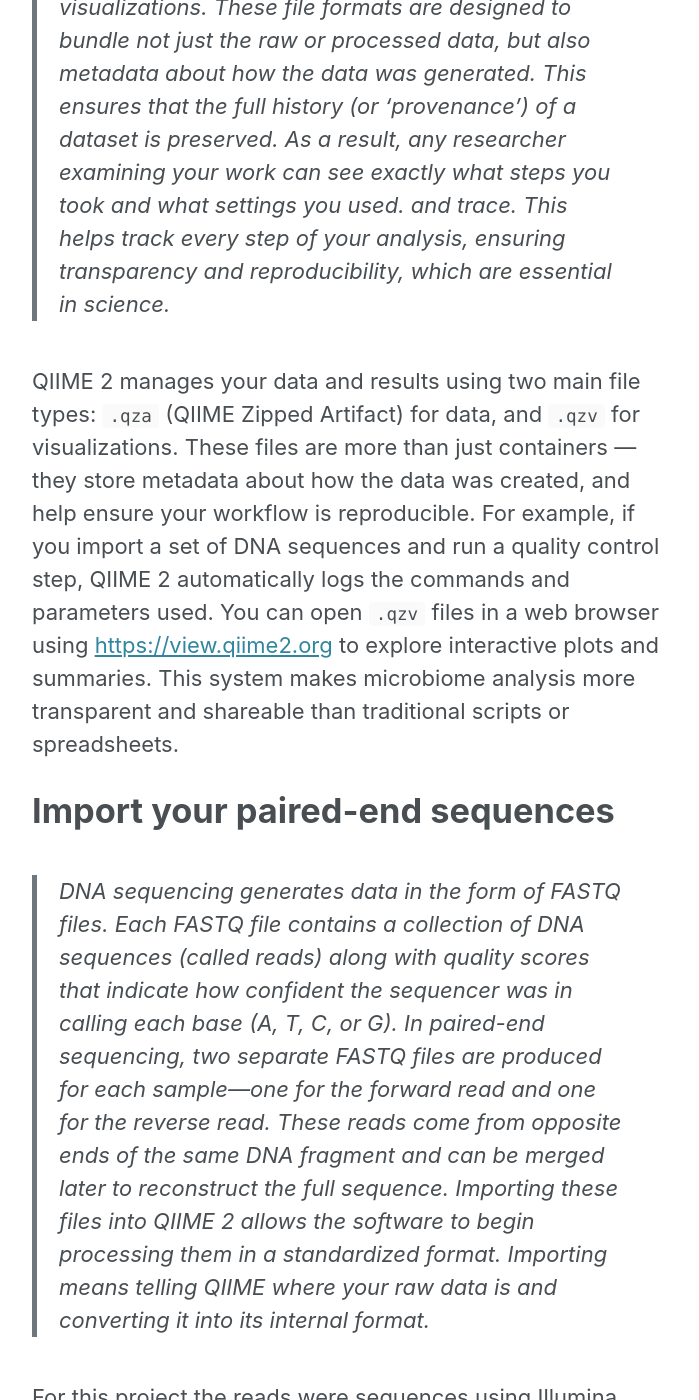
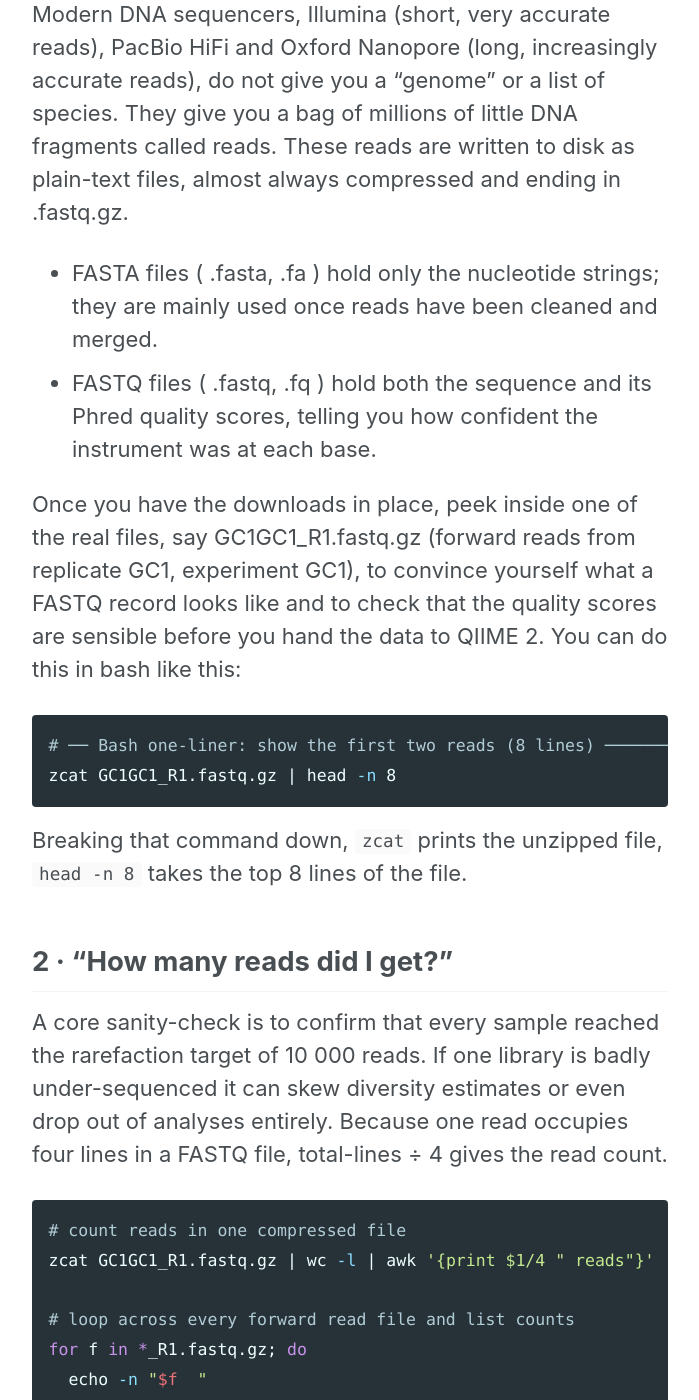
Before and after one commit to arua-microbiome/arua-microbiome.github.io, a Jekyll site: the page built from _tutorials/qiime2.md, in a window 1280 px wide and 1400 px high, scrolled down 2291 px. Shown: the whole window, without its empty margins (290-989 px from the left). Built offline with Jekyll 4.4.1, drawn with Linux system fonts in a browser that asks for light colours; cached includes are drawn as plain includes; nearby versions of some CDN libraries; some of the changed text lies outside the part shown.

Commit message:
Update qiime2.md
Signed-off-by: arua-microbiome <kaloyiannis.g.g@gmail.com>

````diff
--- a/_tutorials/qiime2.md
+++ b/_tutorials/qiime2.md
@@ -25,6 +25,66 @@ Alongside the raw FASTQ files you’ll find a manifest (listing file paths and r
 
 
 > Castrillo, G., Teixeira, P.J.P.L., Paredes, S.H., Law, T.F., de Lorenzo, L., Feltcher, M.E., Finkel, O.M., Breakfield, N.W., Mieczkowski, P., Jones, C.D., Paz-Ares, J., Dangl, J.L., 2017. Root microbiota drive direct integration of phosphate stress and immunity. Nature 543, 513–518. [doi:10.1038/nature21417](https://dx.doi.org/10.1038/nature21417)
+
+
+# Genetics Primer
+
+## 1 · What actually comes off a sequencer?
+
+Modern DNA sequencers, Illumina (short, very accurate reads), PacBio HiFi and Oxford Nanopore (long, increasingly accurate reads), do not give you a “genome” or a list of species. They give you a bag of millions of little DNA fragments called reads. These reads are written to disk as plain-text files, almost always compressed and ending in .fastq.gz.
+
+- FASTA files ( .fasta, .fa ) hold only the nucleotide strings; they are mainly used once reads have been cleaned and merged.
+- FASTQ files ( .fastq, .fq ) hold both the sequence and its Phred quality scores, telling you how confident the instrument was at each base.
+
+Once you have the downloads in place, peek inside one of the real files, say GC1GC1_R1.fastq.gz (forward reads from replicate GC1, experiment GC1), to convince yourself what a FASTQ record looks like and to check that the quality scores are sensible before you hand the data to QIIME 2. You can do this in bash like this:
+
+```bash
+# ── Bash one-liner: show the first two reads (8 lines) ───────────
+zcat GC1GC1_R1.fastq.gz | head -n 8
+```
+Breaking that command down, ```zcat``` prints the unzipped file, ```head -n 8``` takes the top 8 lines of the file.
+
+
+## 2 · “How many reads did I get?”
+
+A core sanity-check is to confirm that every sample reached the rarefaction target of 10 000 reads. If one library is badly under-sequenced it can skew diversity estimates or even drop out of analyses entirely. Because one read occupies four lines in a FASTQ file, total-lines ÷ 4 gives the read count.
+
+```bash
+# count reads in one compressed file
+zcat GC1GC1_R1.fastq.gz | wc -l | awk '{print $1/4 " reads"}'
+
+# loop across every forward read file and list counts
+for f in *_R1.fastq.gz; do
+  echo -n "$f  "
+  zcat "$f" | wc -l | awk '{printf "%d reads\n",$1/4}'
+done
+```
+
+## 3 · “Are the quality scores decent across the run?”
+
+Why we do this: Low-quality tails inflate sequencing errors, which in turn inflate spurious ASVs/OTUs. By scanning per-cycle Q20 and Q30 fractions we can decide where to truncate reads, so that only high-confidence bases are passed to the pipelines.
+
+The conda package ```seqtk``` provides useful commands for inspecting fastq files. This command summarises the quality scores of each base:
+```bash
+seqtk fqchk GC1GC1_R1.fastq.gz
+```
+
+You will see output like this:
+```
+POS  #bases  %A  %C  %G  %T  %N  avgQ  errQ  %low  %high
+ALL  956250  26.7 19.3 35.1 18.9 0.0 35.2 19.3 5.5 94.5
+1    3825    ...   ...  ...  ... 0.0 31.3 ...  10.3 89.7
+⋮
+250  3825    ...   ...  ...  ... 0.0 28.4 ...  22.0 74.0
+```
+
+In Illumina-style sequencing, the machine builds each read one base at a time. Each round of chemical incorporation is called a cycle, so when ```seqtk fqchk``` reports quality and base-composition “for every cycle,” it’s showing you position-by-position statistics across the entire read. Looking at these per-cycle numbers lets you spot where quality begins to drop off toward the end of the reads, and lets you set the number you wish to truncate the reads at.
+
+
+
+
+
+
 
 
 # Understanding QIIME2 files
````
